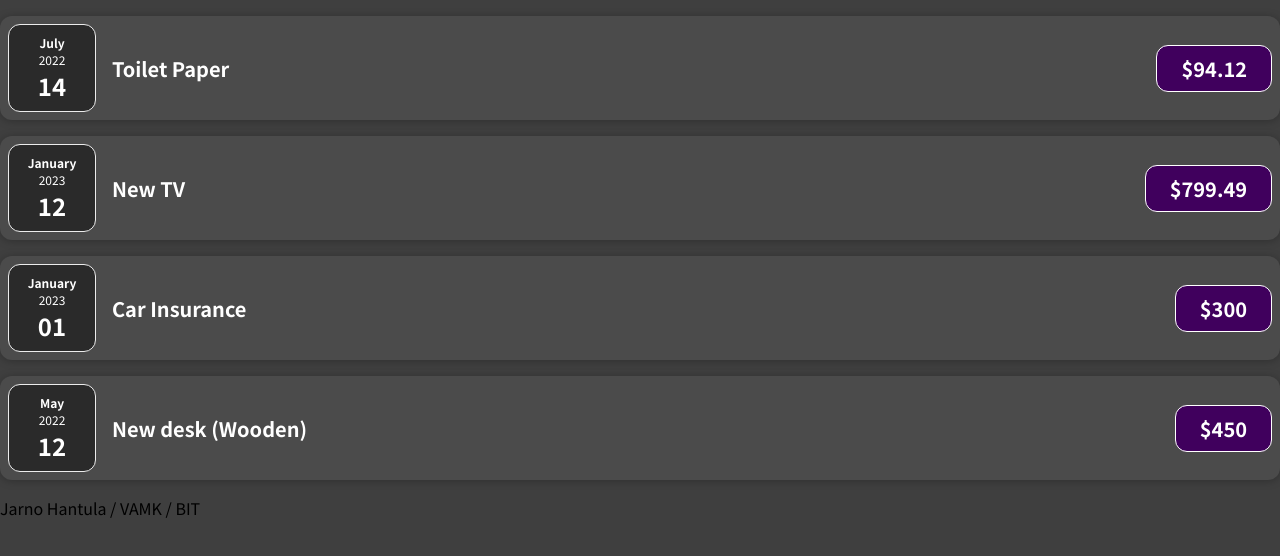
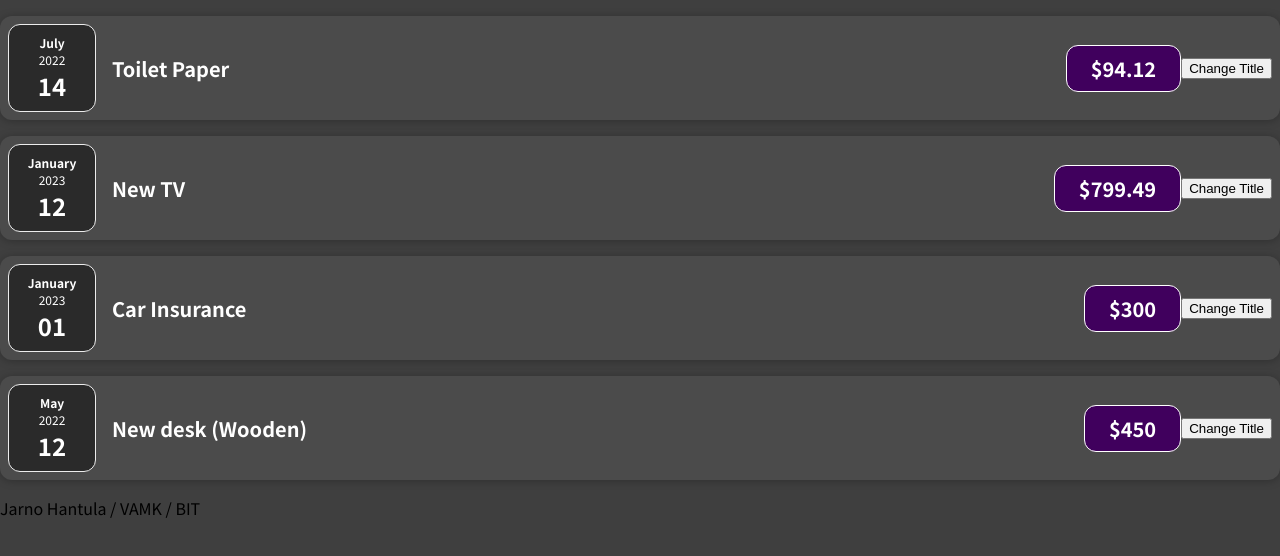
Before and after one commit to jarkkki/uusirepo, a React (Create React App) app: page / in a window 1280 px wide. Shown: the top 556 px of the page. Built offline with nearby package versions, Linux system fonts and the light colour scheme.

Commit message:
tehtävä 8

```diff
--- a/src/components/Expenses/ExpenseItem.js
+++ b/src/components/Expenses/ExpenseItem.js
@@ -1,17 +1,25 @@
-import React from 'react';
+import React, { useState } from 'react';
 import ExpenseDate from './ExpenseDate';
 import Card from '../UI/Card';
 import './ExpenseItem.css';
 
 const ExpenseItem = (props) => {
 
+    const [title, setTitle] = useState(props.title);
+
+    const clickHandler = () => {
+        setTitle = 'Updated!';
+        console.log(title);
+    };
+
     return (
         <Card className="expense-item">
            <ExpenseDate date={props.date} />
             <div className="expense-item__description">
-                <h2>{props.title}</h2>
+                <h2>{title}</h2>
                 <div className="expense-item__price">${props.amount}</div>
             </div>
+            <button onClick={clickHandler}>Change Title</button>
         </Card>
     );
 }
```
